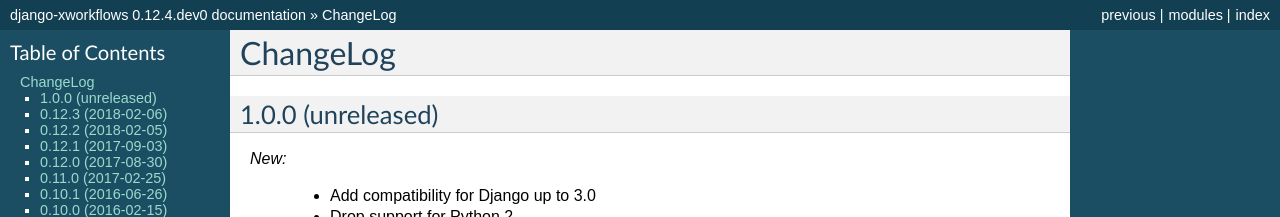
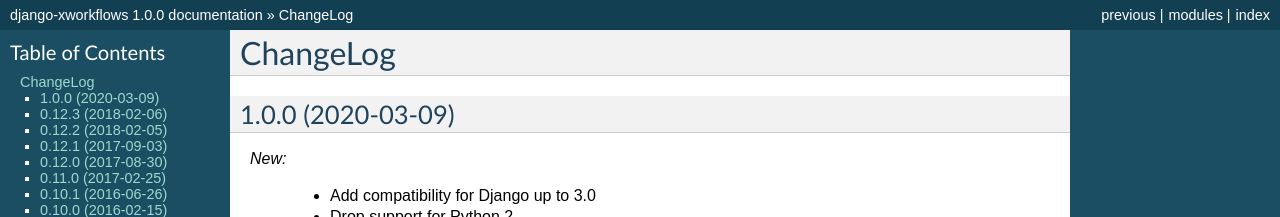
Before and after one commit to rbarrois/django_xworkflows, a Sphinx documentation site: the page built from docs/changelog.rst, in a window 1280 px wide and 900 px high. Shown: the top 217 px of the window. Built offline with Sphinx 7.4.7, drawn with Linux system fonts in a browser that asks for light colours; some of the changed text lies outside the part shown.

Commit message:
Preparing release 1.0.0

```diff
--- a/django_xworkflows/__init__.py
+++ b/django_xworkflows/__init__.py
@@ -2,5 +2,5 @@
 # Copyright (c) 2011-2020 Raphaël Barrois
 # This code is distributed under the two-clause BSD license.
 
-__version__ = '0.12.4.dev0'
+__version__ = '1.0.0'
 __author__ = 'Raphaël Barrois <raphael.barrois+xworkflows@polytechnique.org>'
--- a/docs/changelog.rst
+++ b/docs/changelog.rst
@@ -1,7 +1,7 @@
 ChangeLog
 =========
 
-1.0.0 (unreleased)
+1.0.0 (2020-03-09)
 ------------------
 
 *New:*
```
